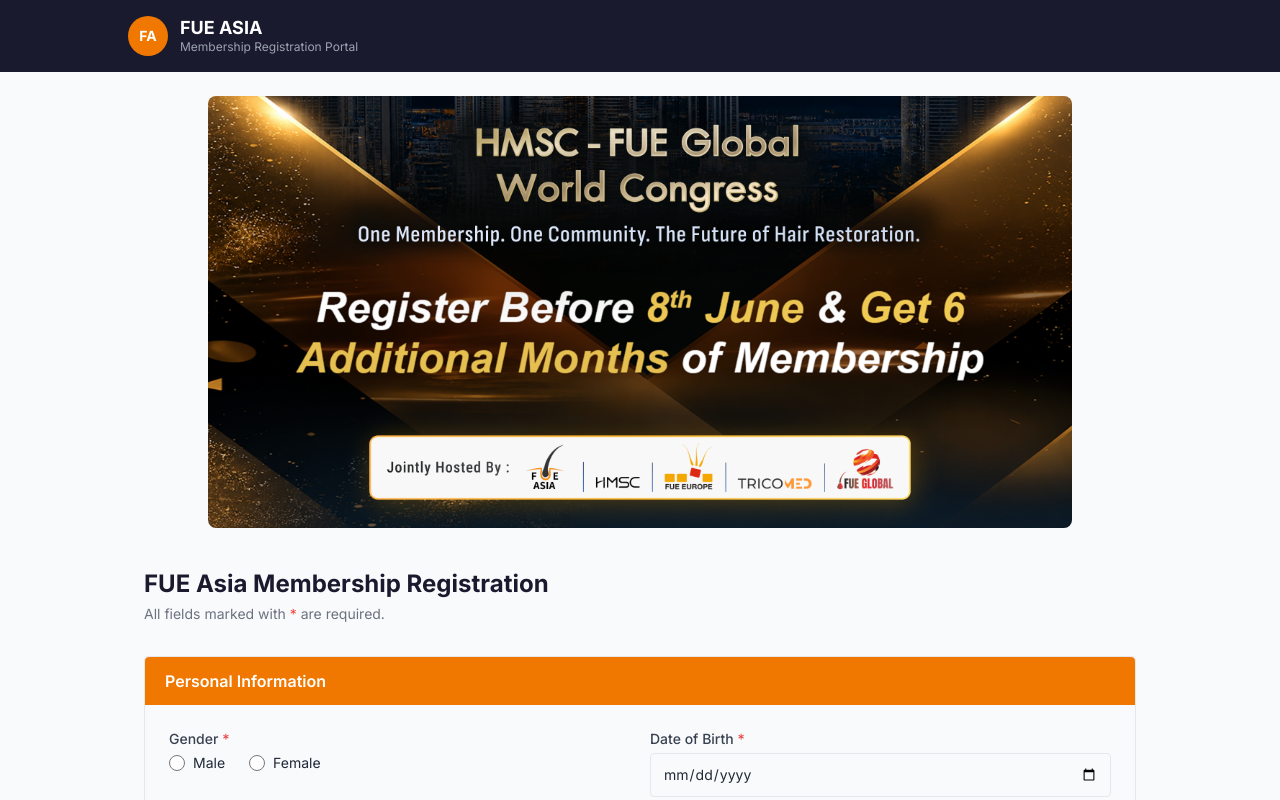
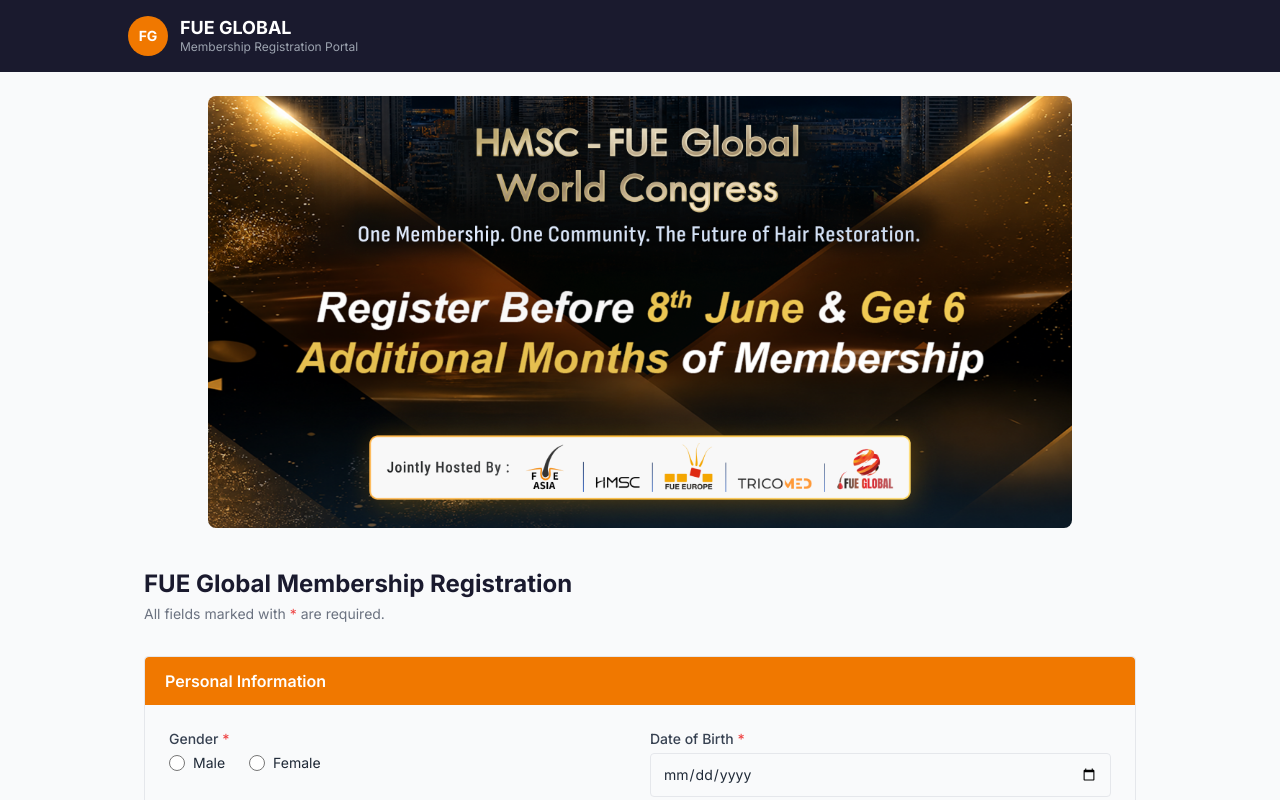
Before and after one commit to servicesadlogues/fueasia_webdashboard, a React (Vite) app: page / in a window 1280 px wide. Shown: the top 800 px of the page. Built offline with nearby package versions, Linux system fonts and the light colour scheme; no server answers.

Commit message:
fue asia replaced to fue global

```diff
--- a/src/components/layout/Footer.jsx
+++ b/src/components/layout/Footer.jsx
@@ -1,6 +1,6 @@
 const Footer = () => (
   <footer className="bg-navy text-gray-400 text-center text-xs py-4 mt-10">
-    <p>&copy; {new Date().getFullYear()} Fue Asia. All rights reserved.</p>
+    <p>&copy; {new Date().getFullYear()} FUE Global. All rights reserved.</p>
   </footer>
 )
 
--- a/src/components/layout/Header.jsx
+++ b/src/components/layout/Header.jsx
@@ -2,10 +2,10 @@
   <header className="bg-navy py-4 px-6 shadow-md">
     <div className="max-w-5xl mx-auto flex items-center gap-3">
       <div className="w-10 h-10 bg-primary rounded-full flex items-center justify-center">
-        <span className="text-white font-bold text-sm">FA</span>
+        <span className="text-white font-bold text-sm">FG</span>
       </div>
       <div>
-        <h1 className="text-white font-bold text-lg leading-tight">FUE ASIA</h1>
+        <h1 className="text-white font-bold text-lg leading-tight">FUE GLOBAL</h1>
         <p className="text-gray-400 text-xs">Membership Registration Portal</p>
       </div>
     </div>
--- a/src/features/registration/RegistrationForm.jsx
+++ b/src/features/registration/RegistrationForm.jsx
@@ -134,7 +134,7 @@
     }
 
     const currency = 'USD'
-    const memberType = 'fueasia'
+    const memberType = 'fueglobal'
 
     try {
       const orderRes = await createPaymentOrder({
@@ -198,7 +198,7 @@
 
         <div className="mb-8">
           <h2 className="text-navy font-bold text-2xl mb-1">
-            FUE Asia Membership Registration
+            FUE Global Membership Registration
           </h2>
           <p className="text-gray-500 text-sm">
             All fields marked with <span className="text-red-500">*</span> are required.
--- a/src/hooks/useRazorpay.js
+++ b/src/hooks/useRazorpay.js
@@ -23,7 +23,7 @@
       key: keyId,
       amount,
       currency,
-      name: 'FUE Asia',
+      name: 'FUE Global',
       description: 'Membership Registration',
       order_id: orderId,
       prefill: { name, email, contact: mobile },
--- a/src/pages/RegistrationPage.jsx
+++ b/src/pages/RegistrationPage.jsx
@@ -10,7 +10,7 @@
       <div className="w-full max-w-4xl mx-auto px-4 pt-6 pb-2">
         <img
           src="/banner.png"
-          alt="FUE Asia Membership — USD $99 | 10% OFF with FUEGLOBALMEMBER"
+          alt="FUE Global Membership — USD $99 | 10% OFF with FUEGLOBALMEMBER"
           className="w-full object-contain rounded-lg"
         />
       </div>
```
